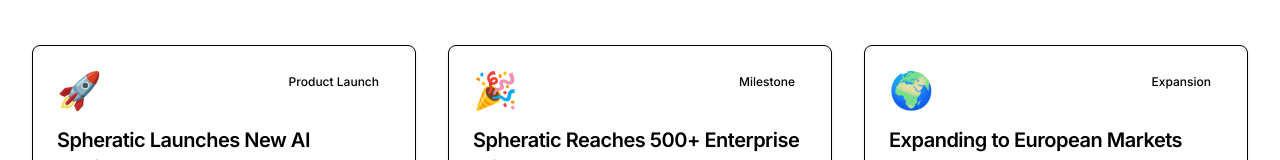
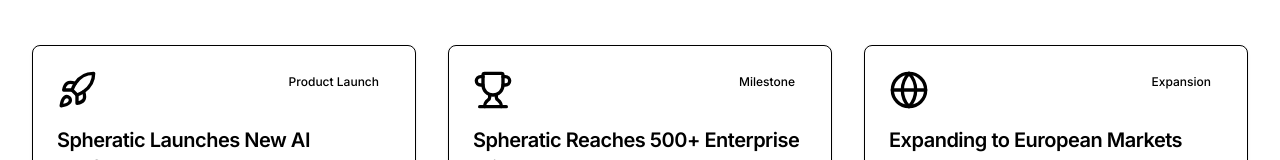
Before and after one commit to ujwalcode24/spheratic-v2, a Next.js app: page /company/news in a window 1280 px wide. Shown: the part 532-692 px from the top of the page. Built offline with nearby package versions, Linux system fonts and the light colour scheme.

Commit message:
feat: Update News page with Lucide icons
- Replace emoji icons with Lucide icons (Rocket, Trophy, Globe, Award, CreditCard, Handshake)
- Add borders to news cards for consistency
- Maintain consistent styling with landing page design

```diff
--- a/src/app/company/news/page.tsx
+++ b/src/app/company/news/page.tsx
@@ -5,6 +5,7 @@
 import Link from 'next/link';
 import { FullWidthSection, Card, CardContent, CardHeader, CardTitle } from '@/components/ui';
 import { ANIMATIONS } from '@/lib/constants';
+import { Rocket, Trophy, Globe, Award, CreditCard, Handshake } from 'lucide-react';
 
 const NewsPage = () => {
   const news = [
@@ -13,42 +14,42 @@
       date: 'December 2024',
       category: 'Product Launch',
       excerpt: 'We\'re excited to announce the launch of our latest AI Platform with advanced machine learning capabilities.',
-      icon: '🚀'
+      icon: Rocket
     },
     {
       title: 'Spheratic Reaches 500+ Enterprise Clients',
       date: 'November 2024',
       category: 'Milestone',
       excerpt: 'A major milestone as we celebrate serving over 500 enterprise clients worldwide.',
-      icon: '🎉'
+      icon: Trophy
     },
     {
       title: 'Expanding to European Markets',
       date: 'October 2024',
       category: 'Expansion',
       excerpt: 'We\'re opening new offices in London and Berlin to better serve our European clients.',
-      icon: '🌍'
+      icon: Globe
     },
     {
       title: 'Spheratic Wins Innovation Award',
       date: 'September 2024',
       category: 'Award',
       excerpt: 'Recognized for our innovative approach to technology solutions and customer success.',
-      icon: '🏆'
+      icon: Award
     },
     {
       title: 'New FinTech Suite Released',
       date: 'August 2024',
       category: 'Product Launch',
       excerpt: 'Our comprehensive FinTech Suite is now available with enhanced security and compliance features.',
-      icon: '💳'
+      icon: CreditCard
     },
     {
       title: 'Spheratic Joins Tech Alliance',
       date: 'July 2024',
       category: 'Partnership',
       excerpt: 'We\'ve joined a global tech alliance to collaborate on emerging technologies and industry standards.',
-      icon: '🤝'
+      icon: Handshake
     }
   ];
 
@@ -104,7 +105,9 @@
       <section className="py-20">
         <div className="max-w-7xl mx-auto px-4 sm:px-6 lg:px-8">
           <div className="grid grid-cols-1 md:grid-cols-2 lg:grid-cols-3 gap-8">
-            {news.map((item, index) => (
+            {news.map((item, index) => {
+              const IconComponent = item.icon;
+              return (
                 <motion.div
                   key={item.title}
                   initial={{ opacity: 0, y: 20 }}
@@ -112,10 +115,10 @@
                   transition={{ duration: 0.5, delay: index * 0.1 }}
                   viewport={{ once: true }}
                 >
-                <Card className="h-full hover:shadow-lg transition-shadow cursor-pointer">
+                  <Card className="h-full hover:shadow-lg transition-shadow cursor-pointer border border-accent-gray-200">
                     <CardHeader>
                       <div className="flex items-start justify-between mb-4">
-                      <div className="text-4xl">{item.icon}</div>
+                        <IconComponent className="w-10 h-10 text-primary-500" />
                         <span className="text-xs font-medium bg-primary-100 text-primary-600 px-3 py-1 rounded-full">
                           {item.category}
                         </span>
@@ -133,7 +136,8 @@
                     </CardContent>
                   </Card>
                 </motion.div>
-            ))}
+              );
+            })}
           </div>
         </div>
       </section>
```
Lines whose indentation alone changed are shown as unchanged.
